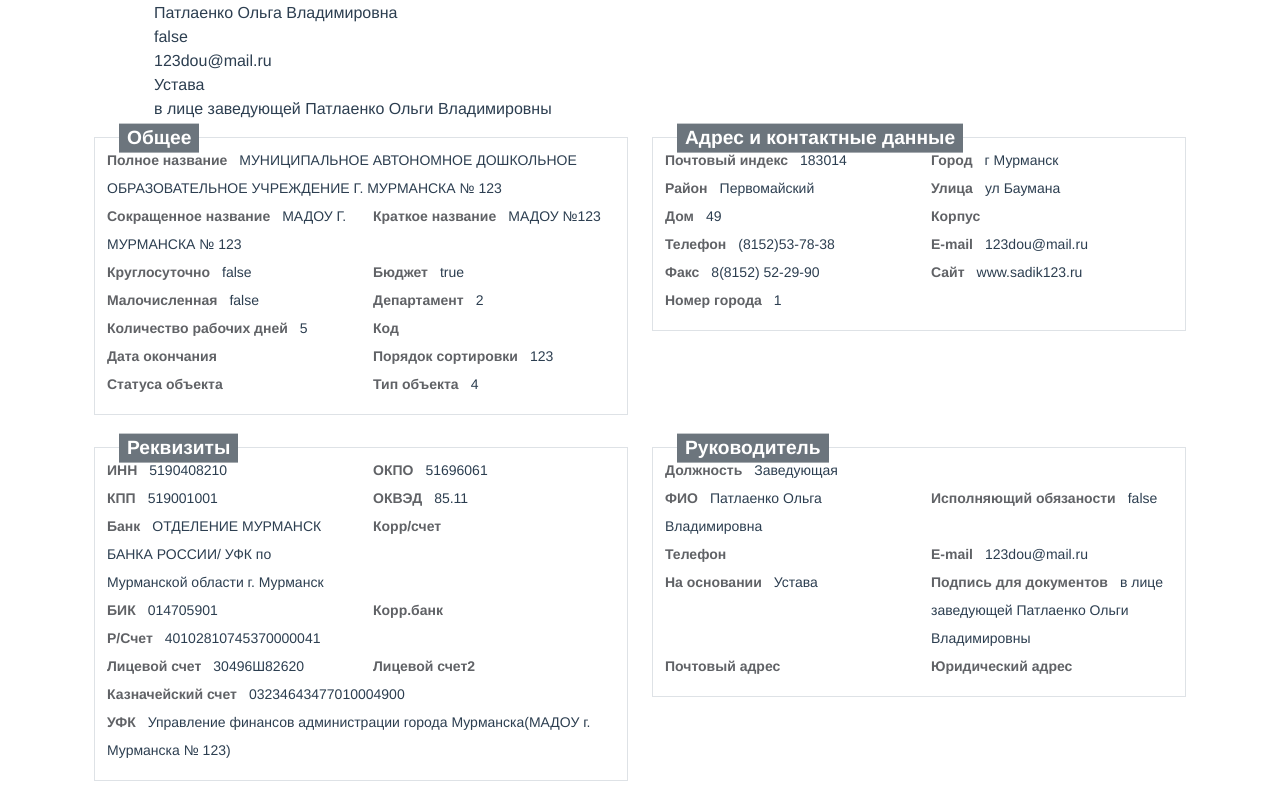
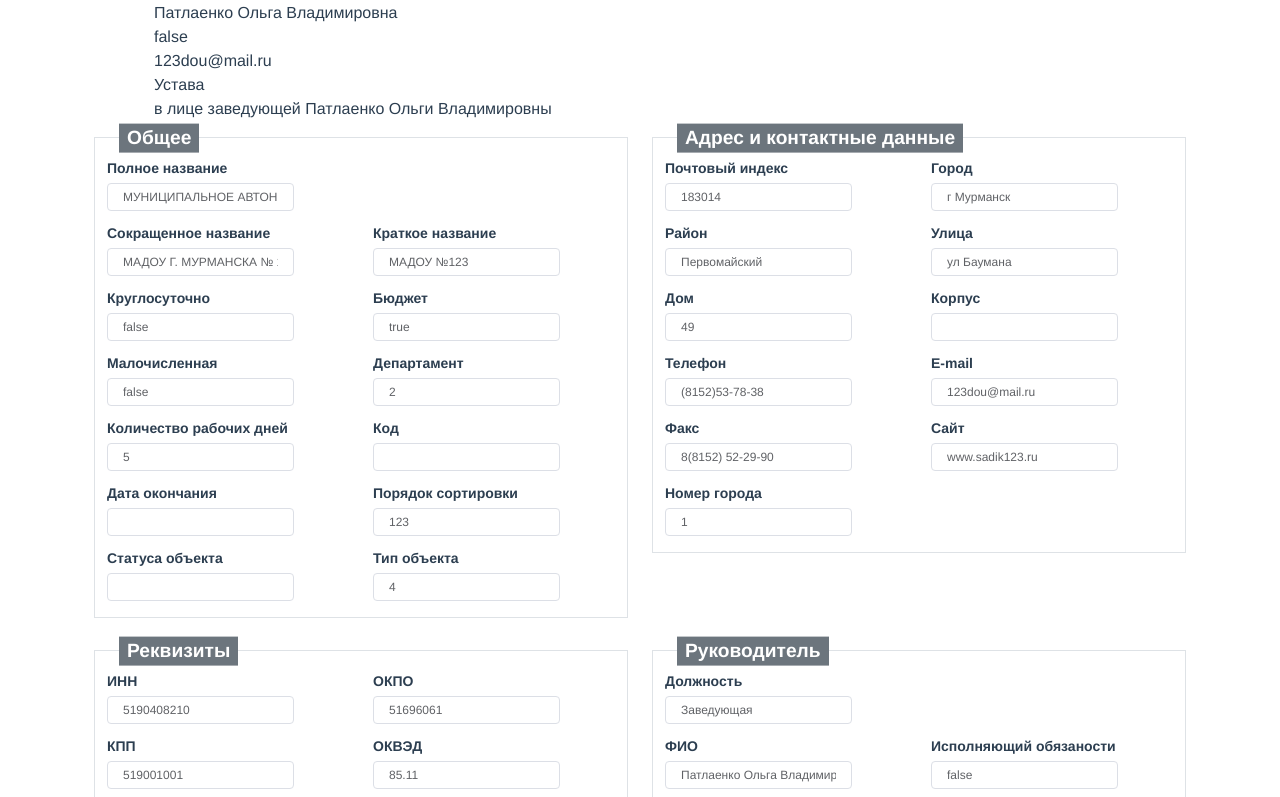
Before and after one commit to alkokaine/cdjs-vue, a Vue app: page / in a window 1280 px wide. Shown: the part 1003-1800 px from the top of the page. Built offline with nearby package versions, Linux system fonts and the light colour scheme.

Commit message:
cd-form & testing

```diff
--- a/src/components/cd-form.vue
+++ b/src/components/cd-form.vue
@@ -4,10 +4,7 @@
     <el-form :model="formobject" size="mini" ref="innerform" class="cd-form--content" :class="formclass" :rules="rules" @submit.native.prevent>
       <cd-fieldset class="cd-fieldset--root container" :descriptor="descriptor" :payload="formobject">
         <el-form-item class="cd-form-item--wrap mb-0" slot-scope="{ property }">
-          <p class="cd-label" slot="label">{{ property.text }}</p>
-          <div class="cd-field--input">
-            {{ formobject[property.datafield] }}
-          </div>
+          <cd-cell :property="property" :value="formobject[property.datafield]"></cd-cell>
         </el-form-item>
       </cd-fieldset>
     </el-form>
@@ -18,11 +15,15 @@
 <script>
 import decorator from '@/common/property-decorator'
 import CDFieldset from './cd-fieldset.vue'
-
+import CDCell from './cd-cell.vue'
+import { Form, FormItem } from 'element-ui'
 export default {
   name: 'cd-form',
   components: {
-    'cd-fieldset': CDFieldset
+    'cd-fieldset': CDFieldset,
+    'cd-cell': CDCell,
+    'el-form': Form,
+    'el-form-item': FormItem
   },
   props: {
     descriptor: { type: Array, required: true },
```
Also changed, not shown: 1 other file (tests, documents, lock files or other folders).
